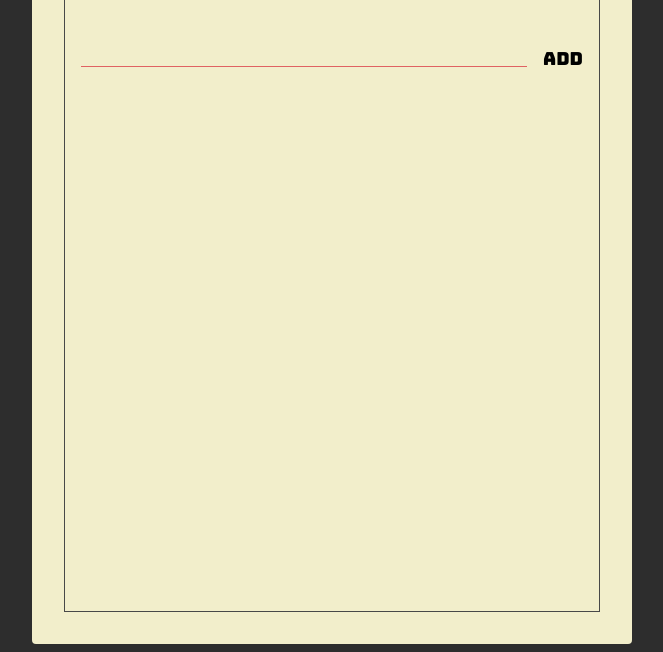
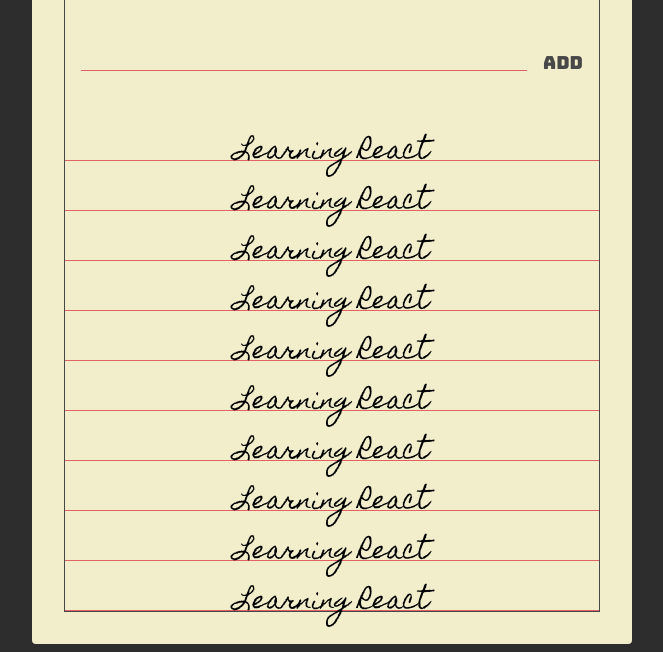
Before and after one commit to deryfj/react-course-starter, a website: page index.html in a window 1280 px wide. Shown: the part 164-816 px from the top of the page, without its empty margins (308-971 px from the left). Drawn offline with Linux system fonts and the light colour scheme.

Commit message:
add todo form section

```diff
--- a/index.html
+++ b/index.html
@@ -22,8 +22,43 @@
 
         <section class="add">
           <form class="add-form">
-            <input type="tel" class="add-input">
-            <button class="add-btn">Add</button>
+            <input type="tel" class="add-input" />
+            <button class="add-btn main-black-color">Add</button>
+          </form>
+        </section>
+
+        <section class="todos">
+          <div class="todo">
+            <span class="todo-text">Learning React</span>
+          </div>
+          <div class="todo">
+            <span class="todo-text">Learning React</span>
+          </div>
+          <div class="todo">
+            <span class="todo-text">Learning React</span>
+          </div>
+          <div class="todo">
+            <span class="todo-text">Learning React</span>
+          </div>
+          <div class="todo">
+            <span class="todo-text">Learning React</span>
+          </div>
+          <div class="todo">
+            <span class="todo-text">Learning React</span>
+          </div>
+          <div class="todo">
+            <span class="todo-text">Learning React</span>
+          </div>
+          <div class="todo">
+            <span class="todo-text">Learning React</span>
+          </div>
+          <div class="todo">
+            <span class="todo-text">Learning React</span>
+          </div>
+          <div class="todo">
+            <span class="todo-text">Learning React</span>
+          </div>
+        </section>
       </div>
     </div>
   </body>
--- a/style.css
+++ b/style.css
@@ -4,10 +4,15 @@
 
 :root {
   --main-red-color: #e06262;
+  --main-black-color: #484848;
 }
 
 .main-red-color {
   color: var(--main-red-color);
+}
+
+.main-black-color {
+  color: var(--main-black-color);
 }
 
 html {
@@ -41,11 +46,12 @@
 }
 
 .frame {
-  border: 1px solid #484848;
+  border: 1px solid var(--main-black-color);
   height: 100%;
 
   display: flex;
   flex-direction: column;
+  justify-content: space-between;
 }
 
 .header {
@@ -57,6 +63,7 @@
   flex: 1;
   text-align: center;
 
+  color: var(--main-black-color);
   font-size: 3.6rem;
   font-family: "Homemade Apple", sans-serif;
   text-transform: lowercase;
@@ -72,6 +79,14 @@
   background: unset;
   border: unset;
   outline: unset;
+}
+
+.header-btn.main-red-color:active {
+  text-shadow: 1px 1px 2px var(main --main-red-color);
+}
+
+.header-btn.main-black-color:active {
+  text-shadow: 1px 1px 2px var(main --main-black-color);
 }
 
 .add {
@@ -110,3 +125,32 @@
   border: unset;
   outline: unset;
 }
+
+.add-btn.main-black-color:active {
+  text-shadow: 1px 1px 2px var(--main-black-color);
+}
+
+.todos {
+  display: flex;
+  flex-direction: column;
+}
+
+.todo {
+  position: relative;
+
+  flex: 1 0 auto;
+  text-align: center;
+
+  min-height: 34px;
+  margin: 16px 0 0;
+  font-family: "Homemade Apple", sans-serif;
+  font-size: 24px;
+
+  border-bottom: 1px solid var(--main-red-color);
+}
+
+.todo-text {
+  position: absolute;
+  left: 50%;
+  transform: translate(-50%);
+}
```
